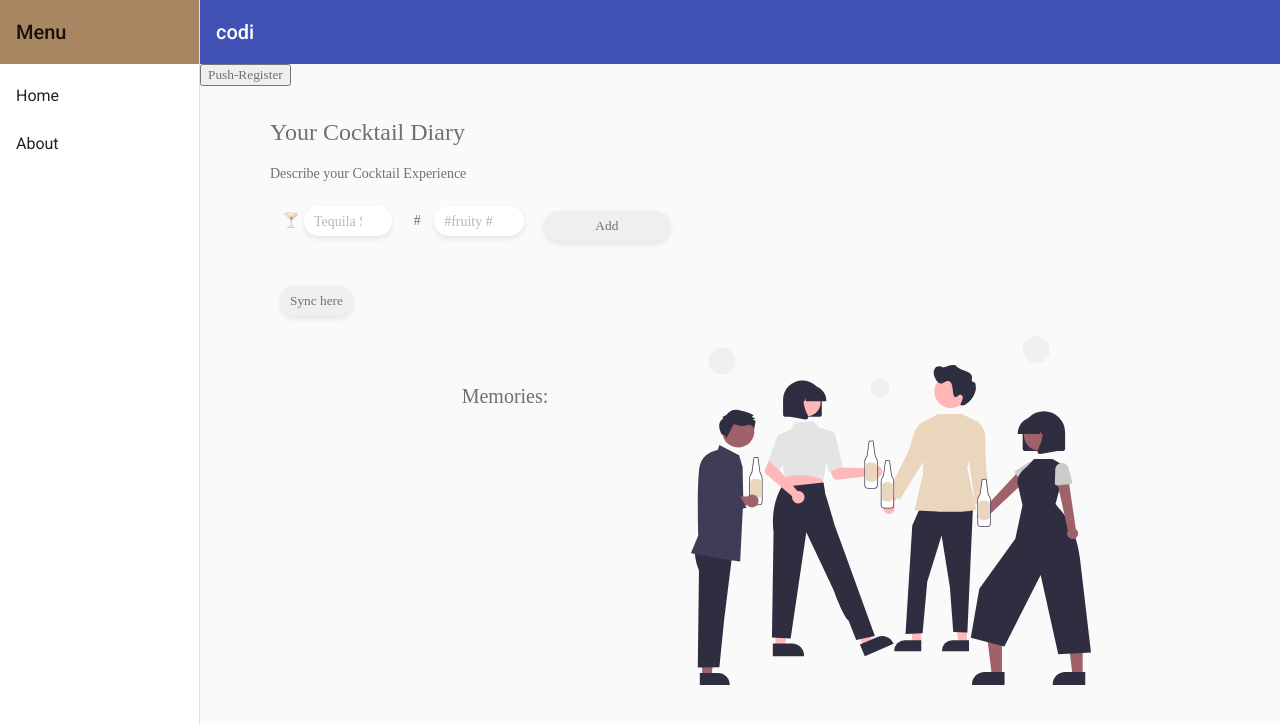
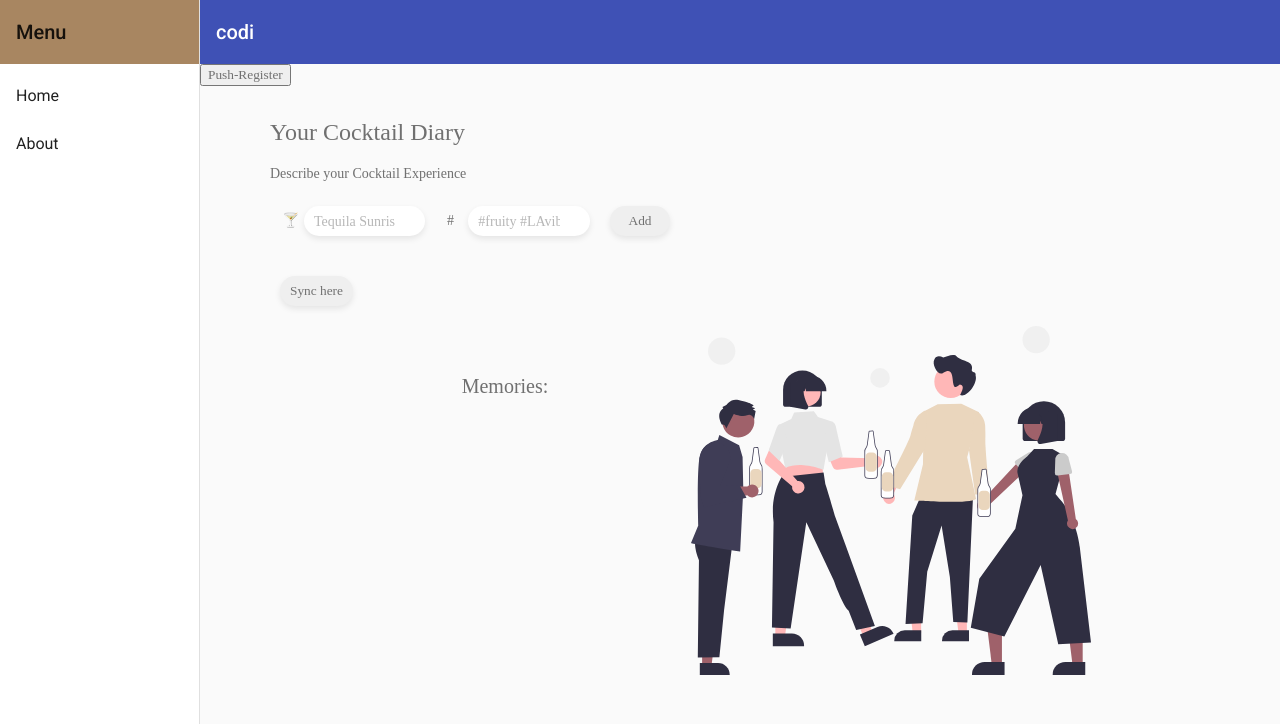
Before and after one commit to Blonas-collab/PWA-CoDi, an Angular app: page / in a window 1280 px wide. Shown: the top 724 px of the page. Built offline with nearby package versions, Linux system fonts and the light colour scheme.

Commit message:
Adjusted CSS Buttons

```diff
--- a/src/app/cocktails/cocktails.component.css
+++ b/src/app/cocktails/cocktails.component.css
@@ -93,18 +93,26 @@ button {
 
 button:hover {
     cursor: pointer;
+    background-color: #A88661;
+    color: white;
+}
+.add-btn {
+    width: 100%;
 }
 
 @media (min-width: 768px ) {
     button {
         height: 30px;
         margin-left: 10px;
+        margin-top: unset;
     }
+    .add-btn {
+        max-width: 60px;
+    }
+
 }
 
-.add-btn {
-    width: 100%;
-}
+
 
 
 
```
